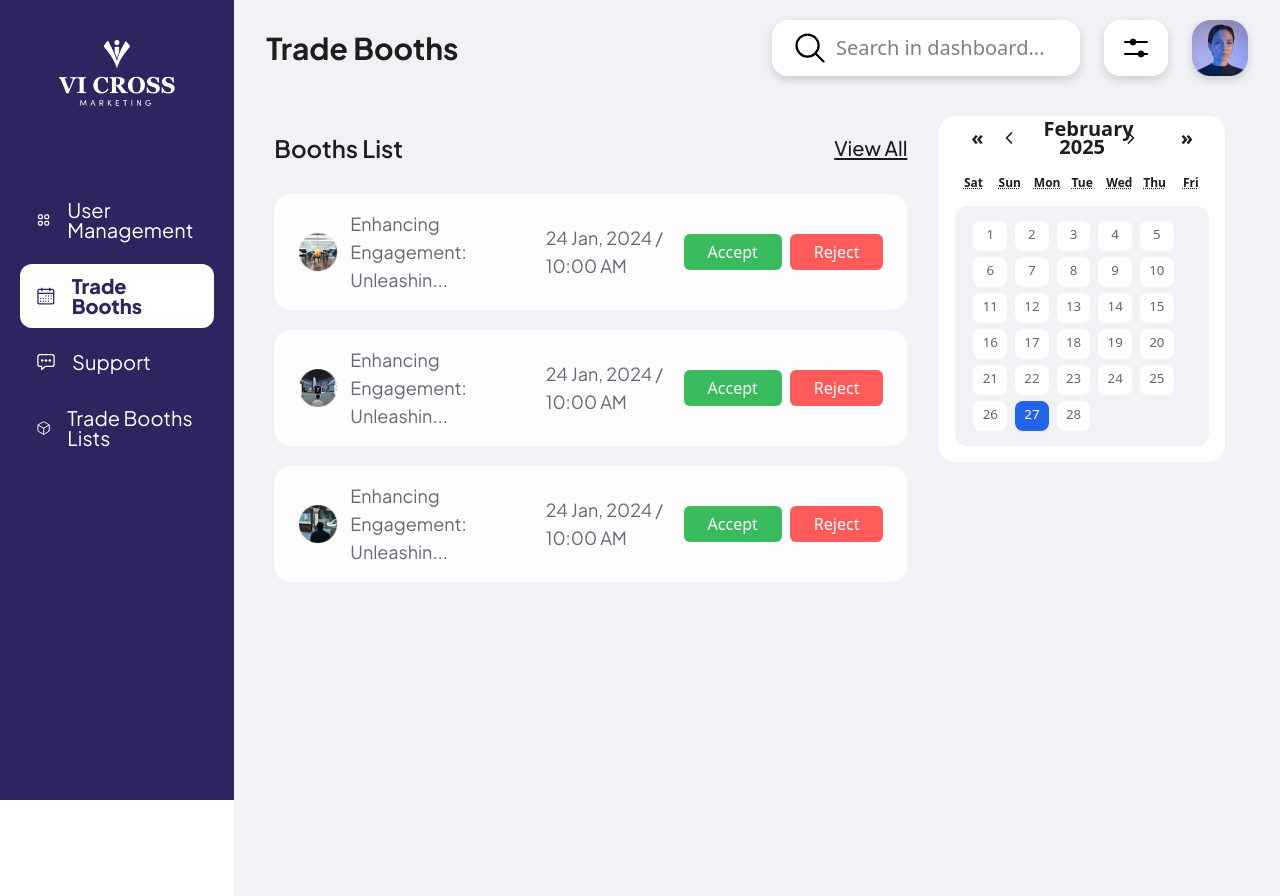
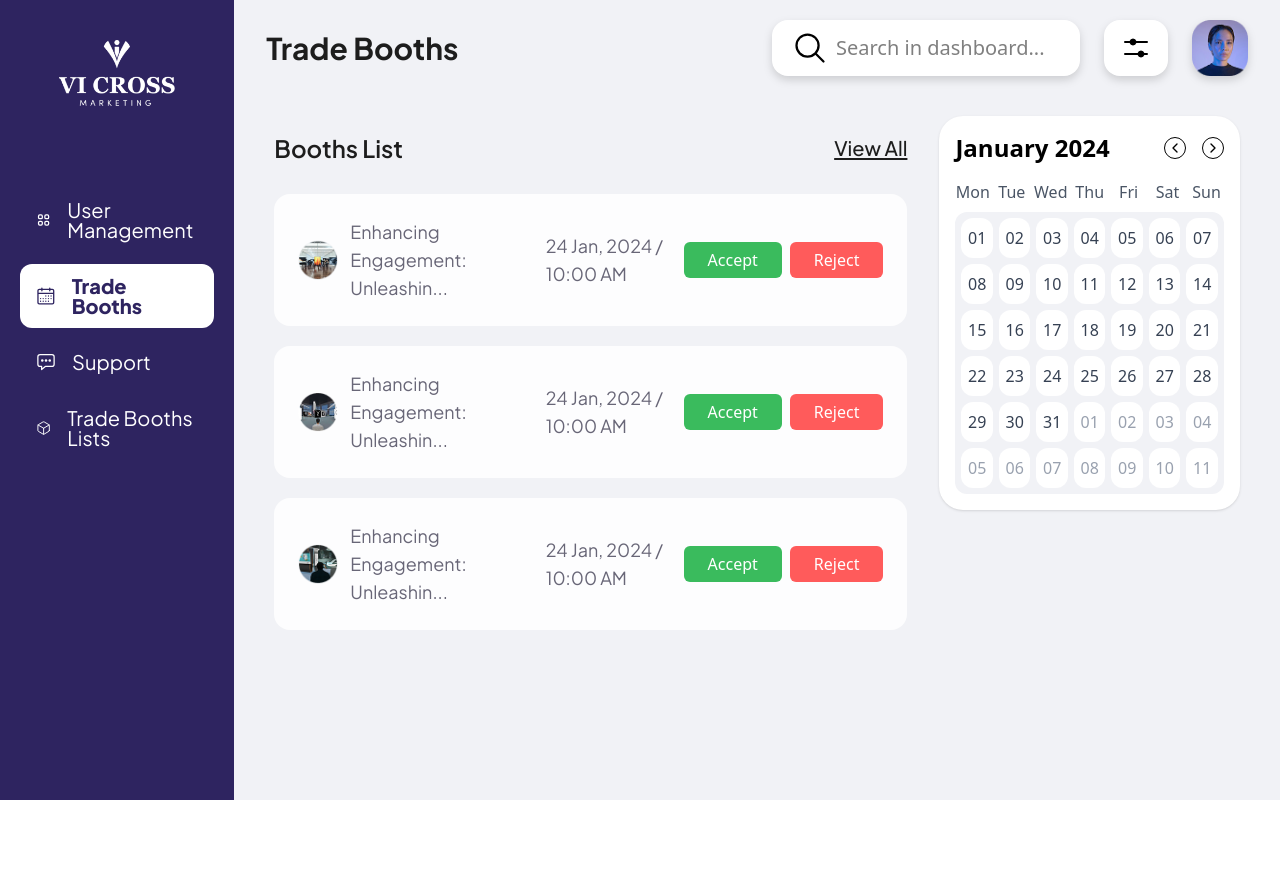
Before and after one commit to Rao-Hamza853/VI-Cross, a React (Vite) app: page /trade-booths in a window 1280 px wide. After the commit the page ends 800 px from the top, so only its background shows below. Built offline with nearby package versions, Linux system fonts and the light colour scheme.

Commit message:
trade booths calender modifications

```diff
--- a/src/component/custom-calender.jsx
+++ b/src/component/custom-calender.jsx
@@ -1,49 +1,290 @@
-import React, { useState } from "react";
-import Calendar from "react-calendar";
-import "react-calendar/dist/Calendar.css";
-import { ChevronLeft, ChevronRight } from "lucide-react"; // Optional icons, install lucide-react if needed
-import '../assets/css/custom-calender.css'
+// import React, { useState } from "react";
+// import Calendar from "react-calendar";
+// import "react-calendar/dist/Calendar.css";
+// import { ChevronLeft, ChevronRight } from "lucide-react"; // Optional icons, install lucide-react if needed
+// import '../assets/css/custom-calender.css'
 
 
-const events = [
-  { date: "2024-01-10", color: "bg-green-500" },
-  { date: "2024-01-10", color: "bg-red-500" },
-  { date: "2024-01-26", color: "bg-green-500" },
-  { date: "2024-01-26", color: "bg-red-500" },
-];
+// const events = [
+//   { date: "2024-01-10", color: "bg-green-500" },
+//   { date: "2024-01-10", color: "bg-red-500" },
+//   { date: "2024-01-26", color: "bg-green-500" },
+//   { date: "2024-01-26", color: "bg-red-500" },
+// ];
 
-const CustomCalender = () => {
-    const [date, setDate] = useState(new Date());
+// const CustomCalender = () => {
+//     const [date, setDate] = useState(new Date());
 
-    const tileContent = ({ date, view }) => {
-      if (view === "month") {
-        const dayEvents = events.filter(
-          (event) => event.date === date.toISOString().split("T")[0]
-        );
+//     const tileContent = ({ date, view }) => {
+//       if (view === "month") {
+//         const dayEvents = events.filter(
+//           (event) => event.date === date.toISOString().split("T")[0]
+//         );
 
-        return (
-          <div className="flex justify-center mt-1 space-x-1">
-            {dayEvents.map((event, index) => (
-              <span key={index} className={`w-2 h-2 rounded-full ${event.color}`}></span>
-            ))}
+//         return (
+//           <div className="flex justify-center mt-1 space-x-1">
+//             {dayEvents.map((event, index) => (
+//               <span key={index} className={`w-2 h-2 rounded-full ${event.color}`}></span>
+//             ))}
+//           </div>
+//         );
+//       }
+//     };
+
+//     return (
+//       <div className="px-4 pb-4  bg-white rounded-2xl w-[95%]">
+//         <Calendar
+//           onChange={setDate}
+//           calendarType="islamic"
+//           value={date}
+//           tileContent={tileContent}
+//           nextLabel={<ChevronRight size={20} />}
+//           prevLabel={<ChevronLeft size={20} />}
+//           className="custom-calendar"
+//         />
+//       </div>
+//     );
+//   };
+
+// export default CustomCalender
+
+// 2nd its
+// const events = [
+//   { date: "2024-01-10", color: "bg-green-500" },
+//   { date: "2024-01-10", color: "bg-red-500" },
+//   { date: "2024-01-26", color: "bg-green-500" },
+//   { date: "2024-01-26", color: "bg-red-500" },
+// ];
+
+// const CustomCalendar = () => {
+//   const [date, setDate] = useState(new Date());
+
+//   const tileContent = ({ date, view }) => {
+//     if (view === "month") {
+//       const dayEvents = events.filter(
+//         (event) => event.date === date.toISOString().split("T")[0]
+//       );
+
+//       return (
+//         <div className="flex justify-center mt-1 space-x-1">
+//           {dayEvents.map((event, index) => (
+//             <span
+//               key={index}
+//               className={`w-2 h-2 rounded-full ${event.color}`}
+//             ></span>
+//           ))}
+//         </div>
+//       );
+//     }
+//   };
+
+//   // Helper function to check if date is in the current month
+//   const isSameMonth = (date1, date2) => {
+//     return (
+//       date1.getFullYear() === date2.getFullYear() &&
+//       date1.getMonth() === date2.getMonth()
+//     );
+//   };
+
+//   const tileClassName = ({ date: tileDate, view }) => {
+//     if (view === "month") {
+//       if (!isSameMonth(tileDate, date)) {
+//         // Non-current month days
+//         return "hidden"; // hide the tile
+//       } else {
+//         // Current month day styling (optional customization here)
+//         return "w-10 h-10 flex flex-col justify-center items-center rounded-lg bg-gray-100 hover:bg-gray-200 cursor-pointer transition";
+//       }
+//     }
+//   };
+
+//   return (
+//     <div className="p-4 max-w-md mx-auto bg-red-200 rounded-xl shadow-md">
+//       <div className="flex justify-between items-center mb-4 bg-amber-200">
+//         <button
+//           onClick={() =>
+//             setDate(new Date(date.getFullYear(), date.getMonth() - 1, 1))
+//           }
+//           className="p-2 rounded-full hover:bg-gray-200"
+//         >
+//           <ChevronLeft size={20} />
+//         </button>
+//         <h2 className="text-xl font-bold">{`${date.toLocaleString("default", {
+//           month: "long",
+//         })} ${date.getFullYear()}`}</h2>
+//         <button
+//           onClick={() =>
+//             setDate(new Date(date.getFullYear(), date.getMonth() + 1, 1))
+//           }
+//           className="p-2 rounded-full hover:bg-gray-200"
+//         >
+//           <ChevronRight size={20} />
+//         </button>
+//       </div>
+
+//       <Calendar
+//         onChange={setDate}
+//         value={date}
+//         tileContent={tileContent}
+//         tileClassName={tileClassName}
+//         nextLabel={null}
+//         prevLabel={null}
+//         showNavigation={false} // We replaced navigation with custom buttons
+//       />
+//     </div>
+//   );
+// };
+
+// export default CustomCalendar;
+
+"use client"
+
+import { useState } from "react"
+import { ChevronLeft, ChevronRight } from "lucide-react"
+
+export default function Calendar({ events = [] }) {
+  const [currentDate, setCurrentDate] = useState(new Date(2024, 0, 1)) // January 2024
+
+  const monthNames = [
+    "January",
+    "February",
+    "March",
+    "April",
+    "May",
+    "June",
+    "July",
+    "August",
+    "September",
+    "October",
+    "November",
+    "December",
+  ]
+
+  const dayNames = ["Mon", "Tue", "Wed", "Thu", "Fri", "Sat", "Sun"]
+
+  const goToPreviousMonth = () => {
+    setCurrentDate(new Date(currentDate.getFullYear(), currentDate.getMonth() - 1, 1))
+  }
+
+  const goToNextMonth = () => {
+    setCurrentDate(new Date(currentDate.getFullYear(), currentDate.getMonth() + 1, 1))
+  }
+
+  // Get the first day of the month (0 = Sunday, 1 = Monday, etc.)
+  const firstDayOfMonth = new Date(currentDate.getFullYear(), currentDate.getMonth(), 1).getDay()
+  // Adjust for Monday as first day of week (0 = Monday, 6 = Sunday)
+  const firstDayIndex = firstDayOfMonth === 0 ? 6 : firstDayOfMonth - 1
+
+  // Get the number of days in the current month
+  const daysInMonth = new Date(currentDate.getFullYear(), currentDate.getMonth() + 1, 0).getDate()
+
+  // Get the number of days in the previous month
+  const daysInPreviousMonth = new Date(currentDate.getFullYear(), currentDate.getMonth(), 0).getDate()
+
+  // Generate calendar days array
+  const calendarDays = []
+
+  // Add days from previous month
+  for (let i = 0; i < firstDayIndex; i++) {
+    const day = daysInPreviousMonth - firstDayIndex + i + 1
+    calendarDays.push({
+      day,
+      currentMonth: false,
+      date: new Date(currentDate.getFullYear(), currentDate.getMonth() - 1, day),
+    })
+  }
+
+  // Add days from current month
+  for (let i = 1; i <= daysInMonth; i++) {
+    calendarDays.push({
+      day: i,
+      currentMonth: true,
+      date: new Date(currentDate.getFullYear(), currentDate.getMonth(), i),
+    })
+  }
+
+  // Add days from next month
+  const remainingDays = 42 - calendarDays.length // 6 rows of 7 days
+  for (let i = 1; i <= remainingDays; i++) {
+    calendarDays.push({
+      day: i,
+      currentMonth: false,
+      date: new Date(currentDate.getFullYear(), currentDate.getMonth() + 1, i),
+    })
+  }
+
+  // Function to check if a date has events
+  const getEventColors = (date) => {
+    const matchingEvents = events.filter(
+      (event) =>
+        event.date.getDate() === date.getDate() &&
+        event.date.getMonth() === date.getMonth() &&
+        event.date.getFullYear() === date.getFullYear(),
+    )
+
+    return matchingEvents.length > 0 ? matchingEvents[0].colors : []
+  }
+
+  // Group days into weeks
+  const weeks = []
+  for (let i = 0; i < calendarDays.length; i += 7) {
+    weeks.push(calendarDays.slice(i, i + 7))
+  }
+
+  return (
+    <div className="bg-white rounded-3xl p-4 shadow-sm w-full">
+      <div className="flex justify-between items-center mb-2">
+        <h2 className="text-2xl font-bold">
+          {monthNames[currentDate.getMonth()]} {currentDate.getFullYear()}
+        </h2>
+        <div className="flex gap-4">
+          <button
+            onClick={goToPreviousMonth}
+            className="p-0.5 rounded-full hover:bg-gray-100 border-[1px] "
+            aria-label="Previous month"
+          >
+            <ChevronLeft className="size-4" />
+          </button>
+          <button onClick={goToNextMonth} className="p-0.5 rounded-full hover:bg-gray-100 border-[1px] " aria-label="Next month">
+            <ChevronRight className="size-4" />
+          </button>
+        </div>
+      </div>
+
+      <div className="grid grid-cols-7 gap-1 ">
+        {dayNames.map((day) => (
+          <div key={day} className="text-center font-medium text-gray-600 py-2">
+            {day}
           </div>
-        );
-      }
-    };
+        ))}
+        </div>
+        <div className="grid grid-cols-7 gap-1.5 bg-secondary p-1.5 rounded-xl">
+        {weeks.map((week, weekIndex) =>
+          week.map((day, dayIndex) => {
+            const eventColors = getEventColors(day.date)
+            return (
+              <div
+                key={`${weekIndex}-${dayIndex}`}
+                className={`
+                  flex flex-col items-center bg-white justify-center rounded-xl py-2
+                  ${day.currentMonth ? "text-gray-700" : "text-gray-400"}
+                  hover:bg-gray-50
+                `}
+              >
+                <span className="text-base">{day.day.toString().padStart(2, "0")}</span>
+                {eventColors.length > 0 && (
+                  <div className="flex gap-0.5 mt-1">
+                    {eventColors.map((color, index) => (
+                      <div key={index} className={`h-1 w-1 rounded-full ${color}`} />
+                    ))}
+                  </div>
+                )}
+              </div>
+            )
+          }),
+        )}
 
-    return (
-      <div className="px-4 pb-4  bg-white rounded-2xl w-[95%]">
-        <Calendar
-          onChange={setDate}
-          calendarType="islamic"
-          value={date}
-          tileContent={tileContent}
-          nextLabel={<ChevronRight size={20} />}
-          prevLabel={<ChevronLeft size={20} />}
-          className="custom-calendar"
-        />
       </div>
-    );
-  };
-
-export default CustomCalender
+    </div>
+  )
+}
--- a/src/pages/trade-booths.jsx
+++ b/src/pages/trade-booths.jsx
@@ -6,13 +6,25 @@ import SliderBtn from '../component/ui/sliderBtn'
 import BoothPic1 from '../assets/img/booth-pic-1.png'
 import AcceptBtn from '../component/ui/accept-btn'
 import { boothList } from '../lib/constants1'
-import CustomCalender from '../component/custom-calender'
+import Calendar from '../component/custom-calender'
+// import CustomCalender from '../component/custom-calender'
 
 const TradeBooths = () => {
+    // Sample events for January 2024
+    const events = [
+      {
+        date: new Date(2024, 0, 10), // January 10, 2024
+        colors: ["bg-red-500", "bg-green-500"],
+      },
+      {
+        date: new Date(2024, 0, 26), // January 26, 2024
+        colors: ["bg-purple-500", "bg-green-500"],
+      },
+    ]
   return (
-    <div className='flex'>
+    <div className='flex h-screen overflow-hidden'>
       <Sidebar/>
-      <div className='bg-secondary w-full'>
+      <div className='bg-secondary h-screen w-full'>
         <header className='h-24 px-5 xl:px-8 py-5 2xl:py-4 flex items-center justify-between'>
             <h3 className='text-2xl xl:text-3xl 2xl:text-4xl text-black-light font-bold font-jakarta'>Trade Booths</h3>
             <div className='h-full flex items-center gap-x-6'>
@@ -21,7 +33,7 @@ const TradeBooths = () => {
               <ProfileImg/>
             </div>
           </header>
-          <div className='h-screen px-10 py-5'>
+          <div className='h-screen overflow-y-auto scrollbar-hide px-10 py-5'>
             <div className='grid grid-cols-3 gap-x-8'>
               <div className='w-[100%] space-y-5 col-span-2'>
                 <div className='flex justify-between pb-2.5 pt-4'>
@@ -30,7 +42,7 @@ const TradeBooths = () => {
                 </div>
                 {
                   boothList.map((booth, index)=>(
-                    <div className='flex items-center justify-between px-6 py-4 rounded-2xl bg-white/85' key={index}>
+                    <div className='flex items-center justify-between px-6 py-6 rounded-2xl bg-white/85' key={index}>
                   <div className='flex items-center gap-x-3'>
                     <img src={booth.imgURL} alt="" className='rounded-full w-9 xl:w-10' />
                     <h4 className='xl:text-lg text-gray font-jakarta'>Enhancing Engagement: Unleashin...</h4>
@@ -44,8 +56,8 @@ const TradeBooths = () => {
                   ))
                 }
               </div>
-              <div>
-                <CustomCalender/>
+              <div className='bg-red-'>
+                <Calendar/>
               </div>
             </div>
           </div>
```
